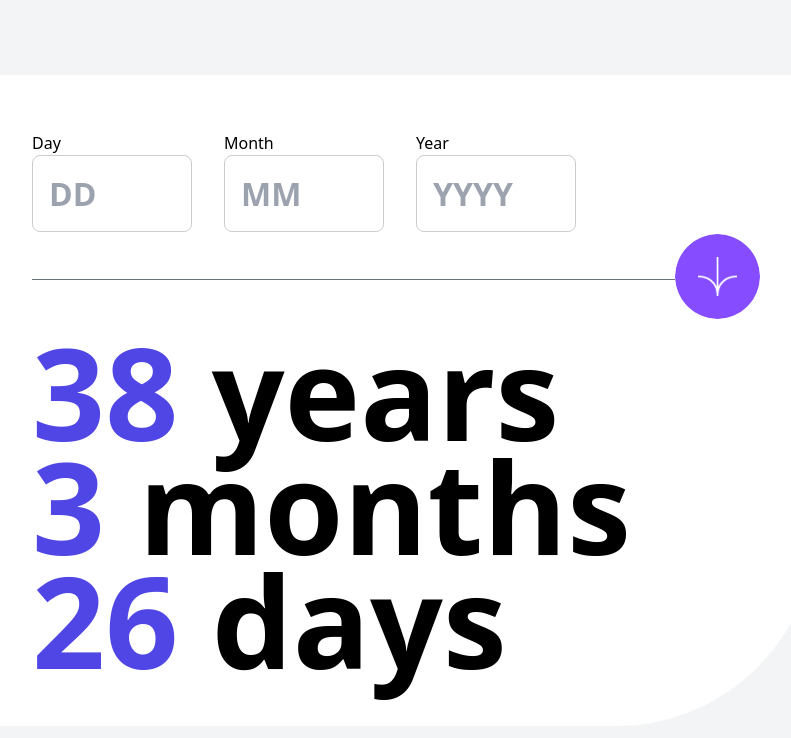
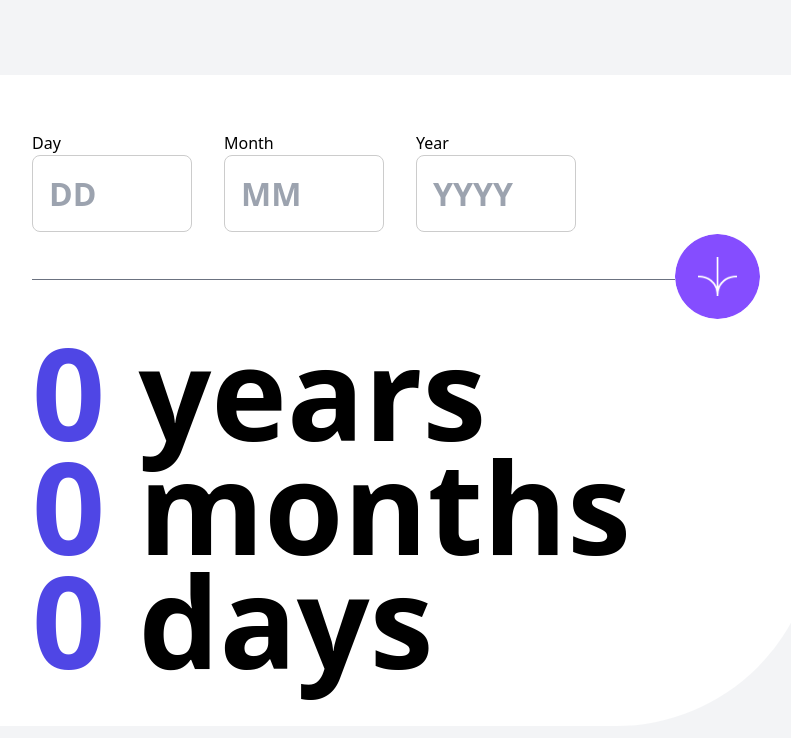
Before and after one commit to MarkosComK/age-callculator-app, a React (Create React App) app: page / in a window 1280 px wide. Shown: the top 738 px of the page, without its empty margins (244-1035 px from the left). Built offline with nearby package versions, Linux system fonts and the light colour scheme; the HTML template or start-up script is replaced by a standard one.

Commit message:
age calculator working

```diff
--- a/src/App.js
+++ b/src/App.js
@@ -1,6 +1,33 @@
+import { useState } from "react";
 import arrow from "./assets/images/Frame-30.png"
 
 function App() {
+  const [day, setDay] = useState(1)
+  const [month, setMonth] = useState(1)
+  const [year, setYear] = useState(1900)
+
+  const [years, setYears] = useState(0)
+  const [months, setMonths] = useState(0)
+  const [days, setDays] = useState(0)
+
+  const handleDay = (event) => {
+    setDay(event.target.value)
+  }
+
+  const handleMonth = (event) => {
+    setMonth(event.target.value)
+  }
+
+  const handleYear = (event) => {
+    setYear(event.target.valueAsNumber)
+  }
+
+  const calculateAge = () => {
+    setYears(2023-year)
+    setMonths(7-month)
+    setDays(16-day)
+  }
+
   return (
     <div className="w-full h-screen flex justify-center items-center bg-gray-100">
       <section className="max-w-840 w-11/12 h-651  flex justify-center items-center flex-col bg-white rounded-br-200 rounded-3xl p-14">
@@ -10,7 +37,7 @@ function App() {
               Day
             </p>
             <fieldset>
-              <input className="text-32 font-bold w-40 p-4 @apply text-base border p-3 rounded-lg border-[#cccccc] border-solid;" type="number" min={1} max={31} placeholder="DD"/>
+              <input className="text-32 font-bold w-40 p-4 @apply text-base border p-3 rounded-lg border-[#cccccc] border-solid;" type="number" min={1} max={31} placeholder="DD" onChange={handleDay}/>
             </fieldset>
           </div>
           <div className="w-40">
@@ -18,7 +45,7 @@ function App() {
               Month
             </p>
             <fieldset>
-              <input className="text-32 font-bold w-40 p-4 @apply text-base border p-3 rounded-lg border-[#cccccc] border-solid;" type="number" min={1} max={12} placeholder="MM"/>
+              <input className="text-32 font-bold w-40 p-4 @apply text-base border p-3 rounded-lg border-[#cccccc] border-solid;" type="number" min={1} max={12} placeholder="MM" onChange={handleMonth}/>
             </fieldset>
           </div>
           <div className="w-40">
@@ -26,7 +53,7 @@ function App() {
               Year
             </p>
             <fieldset>
-              <input className="text-32 font-bold w-40 p-4 @apply text-base border p-3 rounded-lg border-[#cccccc] border-solid;" type="number" min={1900} max={2023} placeholder="YYYY"/>
+              <input className="text-32 font-bold w-40 p-4 @apply text-base border p-3 rounded-lg border-[#cccccc] border-solid;" type="number" min={1900} max={2023} placeholder="YYYY" onChange={handleYear}/>
             </fieldset>
           </div>
         </div>
@@ -34,14 +61,14 @@ function App() {
           <div className="w-full h-px bg-gray-500 relative"></div>
           <div className=" top-0">
             <button className="rounded-full">
-              <img className="rounded-full" src={arrow} alt="" />
+              <img className="rounded-full" src={arrow} alt="" onClick={calculateAge}/>
             </button>
           </div>
         </div>
         <div className="h-342 w-full flex flex-col justify-center text-9xl text-left font-bold">
-          <div className="h-1/3"><span className="text-indigo-600">38 </span>years</div>
-          <div className="h-1/3"><span className="text-indigo-600">3 </span>months</div>
-          <div className="h-1/3"><span className="text-indigo-600">26 </span>days</div>
+          <div className="h-1/3"><span className="text-indigo-600">{years} </span>years</div>
+          <div className="h-1/3"><span className="text-indigo-600">{months} </span>months</div>
+          <div className="h-1/3"><span className="text-indigo-600">{days} </span>days</div>
         </div>
       </section>
     </div>
--- a/src/index.css
+++ b/src/index.css
@@ -25,4 +25,7 @@
   .rounded-br-200{
     border-bottom-right-radius: 200px;
   }
+  input[type="text"]:focus {
+    @apply border-[3px] border-solid border-[#555];
+  }
 }
```
